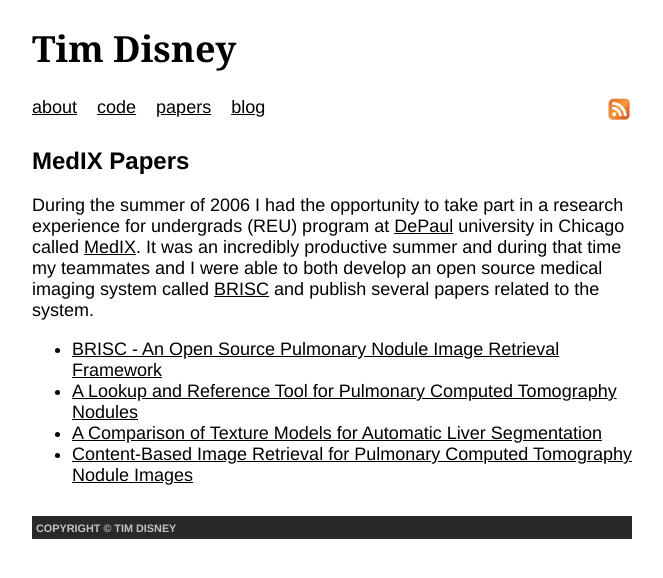
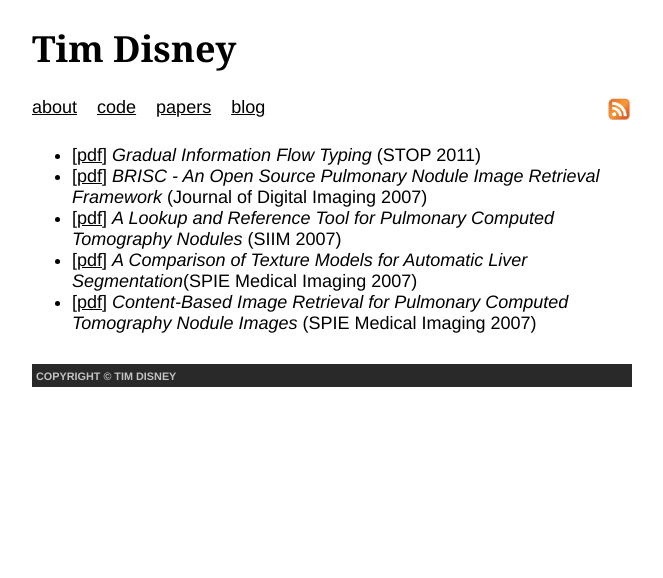
Before and after one commit to disnet/disnet.github.com, a Jekyll site: the page built from papers.html, in a window 1280 px wide. Shown: the top 578 px of the page, without its empty margins (308-971 px from the left). Built offline with Jekyll 4.4.1, drawn with Linux system fonts in a browser that asks for light colours; comment, search, counter and statistics services are not loaded.

Commit message:
updating papers

```diff
--- a/papers.html
+++ b/papers.html
@@ -3,13 +3,40 @@ layout: default
 metacontent: Various papers written by Tim Disney
 subtitle: Papers
 ---
-            <h2>MedIX Papers</h2>
 
-            <p>During the summer of 2006 I had the opportunity to take part in a research experience for undergrads (REU) program at <a href="http://www.depaul.edu/">DePaul</a> university in Chicago called <a href="http://facweb.cti.depaul.edu/research/vc/medix/">MedIX</a>. It was an incredibly productive summer and during that time my teammates and I were able to both develop an open source medical imaging system called <a href="http://brisc.sourceforge.net/">BRISC</a> and publish several papers related to the system.</p>
+<ul>
+  <li>
+    <a href="/papers/disney_stop11.pdf">
+      [pdf]</a>
+    <em>Gradual Information Flow Typing</em>
+    (STOP 2011)
+  </li>
+  <li>
+  <a href="/papers/brisc_paper_final.pdf">
+    [pdf]</a>
+  <em>
+  BRISC - An Open Source Pulmonary Nodule
+  Image Retrieval Framework</em> (Journal of Digital Imaging 2007)
+  </li>
 
-            <ul>
-            <li><a href="/papers/brisc_paper_final.pdf">BRISC - An Open Source Pulmonary Nodule Image Retrieval Framework</a></li>
-            <li><a href="/papers/scarpaper_MIke_Tim2007.pdf">A Lookup and Reference Tool for Pulmonary Computed Tomography Nodules</a></li>
-            <li><a href="/papers/SPIE07_SusomboonMailanTim-Final.pdf">A Comparison of Texture Models for Automatic Liver Segmentation</a></li>
-            <li><a href="/papers/SPIE_Lam_January21_2007.pdf">Content-Based Image Retrieval for Pulmonary Computed Tomography Nodule Images</a></li>
-            </ul>
+  <li>
+  <a href="/papers/scarpaper_MIke_Tim2007.pdf">
+    [pdf]</a>
+  <em>A Lookup and Reference Tool for Pulmonary
+    Computed Tomography Nodules</em> (SIIM 2007)
+  </li>
+
+  <li>
+  <a href="/papers/SPIE07_SusomboonMailanTim-Final.pdf">
+    [pdf]</a>
+  <em>A Comparison of Texture Models for Automatic
+    Liver Segmentation</em>(SPIE Medical Imaging 2007)
+  </li>
+
+  <li>
+  <a href="/papers/SPIE_Lam_January21_2007.pdf">
+    [pdf]</a>
+  <em>Content-Based Image Retrieval for Pulmonary Computed
+    Tomography Nodule Images</em> (SPIE Medical Imaging 2007)
+  </li>
+</ul>
```
Also changed, not shown: 1 other file.
